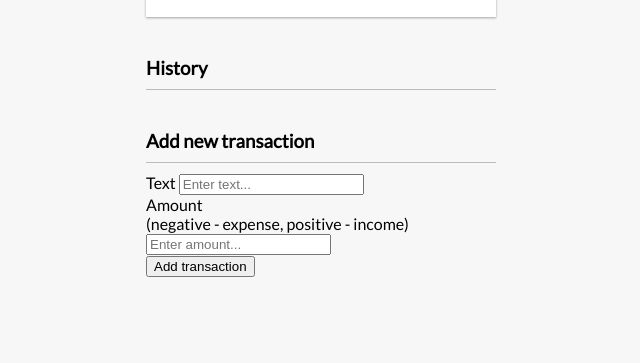
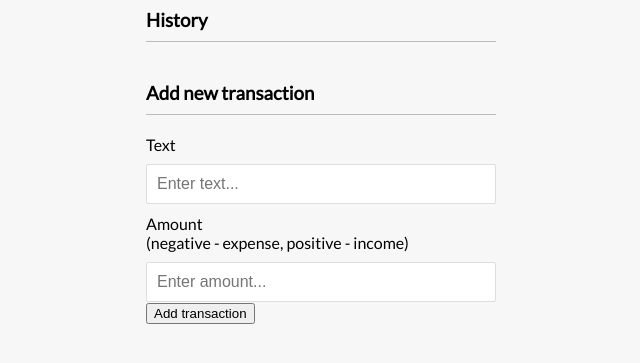
Before and after one commit to toberixng/20DaysJavaScript, a website: page expense-tracker/index.html in a window 1280 px wide. Shown: the part 373-736 px from the top of the page, without its empty margins (319-959 px from the left). Drawn offline with Linux system fonts and the light colour scheme.

Commit message:
input update

```diff
--- a/expense-tracker/style.css
+++ b/expense-tracker/style.css
@@ -72,12 +72,12 @@ h4 {
   color: #c0392b;
 }
 
-/* label {
+label {
   display: inline-block;
   margin: 10px 0;
-} */
+}
 
-/* input[type='text'],
+input[type='text'],
 input[type='number'] {
   border: 1px solid #dedede;
   border-radius: 2px;
@@ -85,7 +85,7 @@ input[type='number'] {
   font-size: 16px;
   padding: 10px;
   width: 100%;
-} */
+}
 
 /* .btn {
   cursor: pointer;
```
